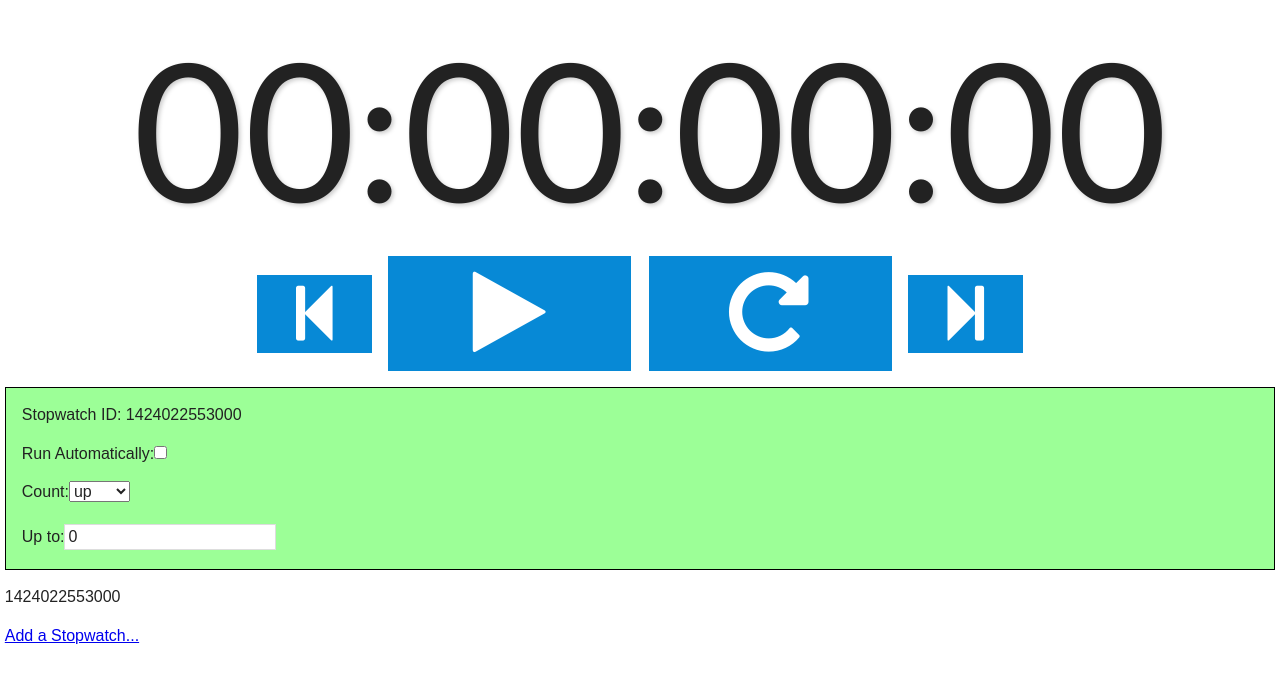
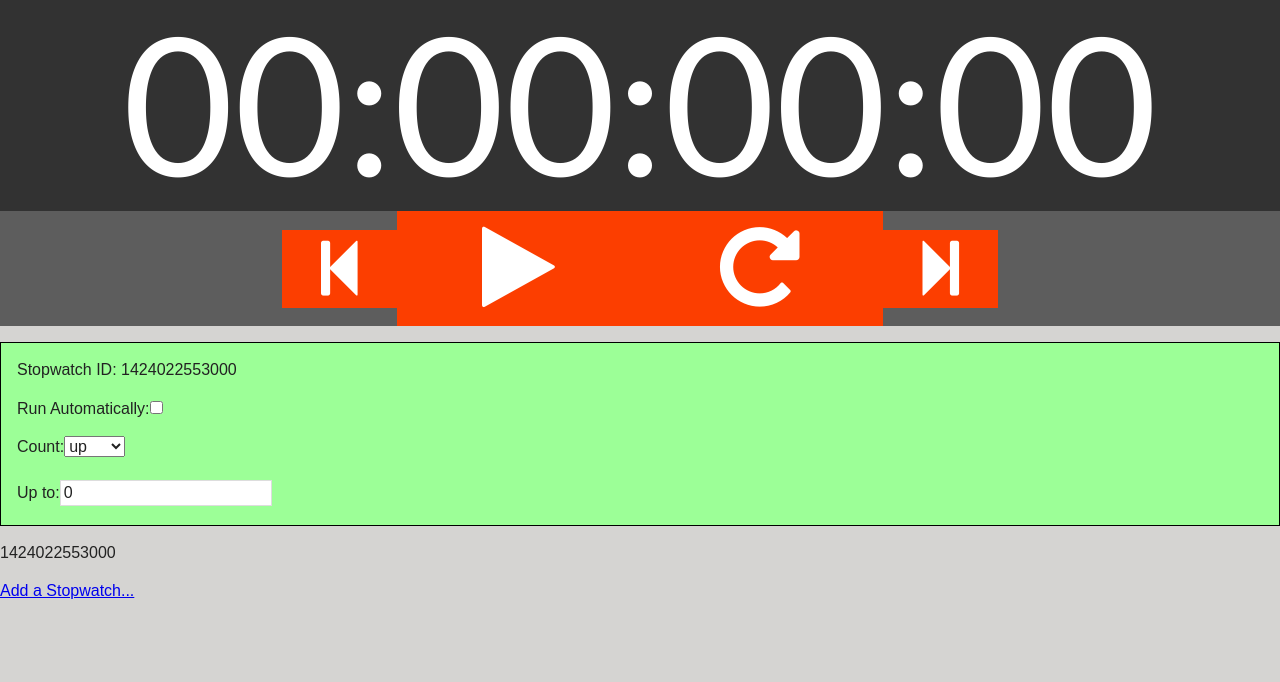
Before and after one commit to theBrianCui/ProtoWatch, a plain HTML site: page src/index.html in a window 1280 px wide. Drawn offline with Linux system fonts and the light colour scheme.

Commit message:
Applied new color scheme

```diff
--- a/src/css/main.css
+++ b/src/css/main.css
@@ -94,7 +94,8 @@ textarea {
    ========================================================================== */
 
 body {
-    margin: 0 .3em;
+    /*margin: 0 .3em;*/
+    background-color: #D5D4D2;
 }
 
 #loadingScreen {
@@ -131,12 +132,16 @@ input[type=text]:focus, textarea:focus {
     text-align: center;
 }
 
+.mainLinks {
+    margin: 0;
+    background-color: #5D5D5D;
+}
+
 .mainLinks a {
     display: inline-block;
-    margin: 0 .1em;
     text-decoration: none;
     color: white;
-    background-color: #0789d6;
+    background-color: #fc3e00;
 }
 
 .mainLinks a.bigButton{
@@ -164,11 +169,12 @@ input[type=text]:focus, textarea:focus {
 
 .mainWatch {
     font-size: 15vw;
-    font-weight: 200;
-    line-height: 0;
-    margin: 10vw;
     font-family: Trebuchet MS, Lucida Grande, Lucida Sans Unicode, Lucida Sans, Tahoma, sans-serif;
-    text-shadow: 2px 2px 4px #CCC;
+    background-color: #323232;
+    color: white;
+    margin: 0;
+    padding-bottom: .5vw;
+    line-height: 16vw;
 }
 
 .Module {
```
